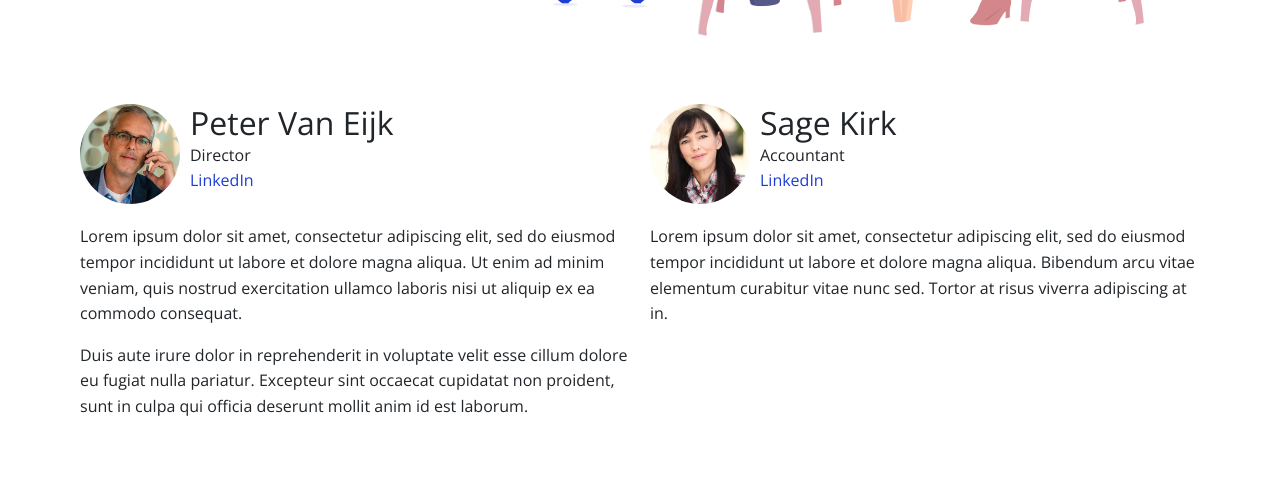
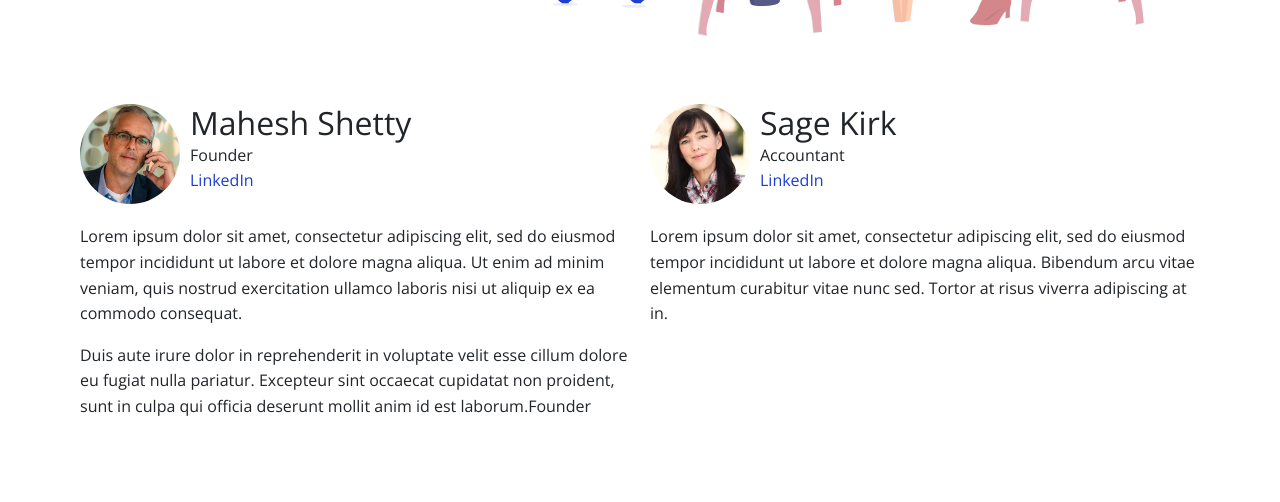
Before and after one commit to nvmpro/NVM, a Jekyll site: the page built from team.html, in a window 1280 px wide. Shown: the part 401-903 px from the top of the page. Built offline with Jekyll 4.4.1, drawn with Linux system fonts in a browser that asks for light colours.

Commit message:
Updated '_team/peter-van-eijk.md' via CloudCannon

```diff
--- a/_team/peter-van-eijk.md
+++ b/_team/peter-van-eijk.md
@@ -1,11 +1,11 @@
 ---
-title: 'Peter Van Eijk'
-image: '/images/team/peter-van-eijk-711986-unsplash.jpg'
-jobtitle: 'Director'
-email: 'peter@test.com'
-linkedinurl: 'https://www.linkedin.com/'
+title: Mahesh Shetty
+image: /images/team/peter-van-eijk-711986-unsplash.jpg
+jobtitle: Founder
+email: mahesh@nvmpro.online
+linkedinurl: 'https://www.linkedin.com/in/maheshashetty'
 ---
 
 Lorem ipsum dolor sit amet, consectetur adipiscing elit, sed do eiusmod tempor incididunt ut labore et dolore magna aliqua. Ut enim ad minim veniam, quis nostrud exercitation ullamco laboris nisi ut aliquip ex ea commodo consequat.
 
-Duis aute irure dolor in reprehenderit in voluptate velit esse cillum dolore eu fugiat nulla pariatur. Excepteur sint occaecat cupidatat non proident, sunt in culpa qui officia deserunt mollit anim id est laborum.
+Duis aute irure dolor in reprehenderit in voluptate velit esse cillum dolore eu fugiat nulla pariatur. Excepteur sint occaecat cupidatat non proident, sunt in culpa qui officia deserunt mollit anim id est laborum.Founder
```
